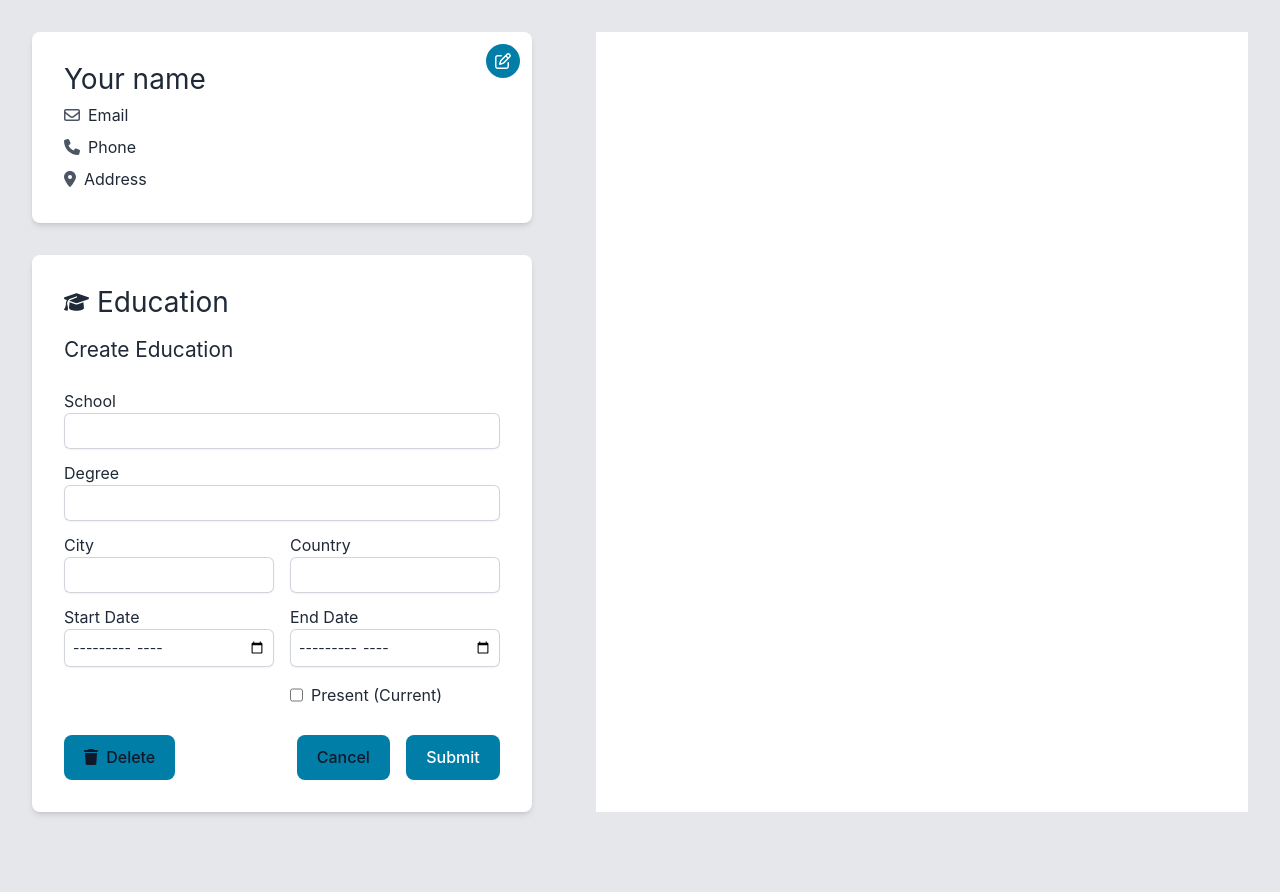
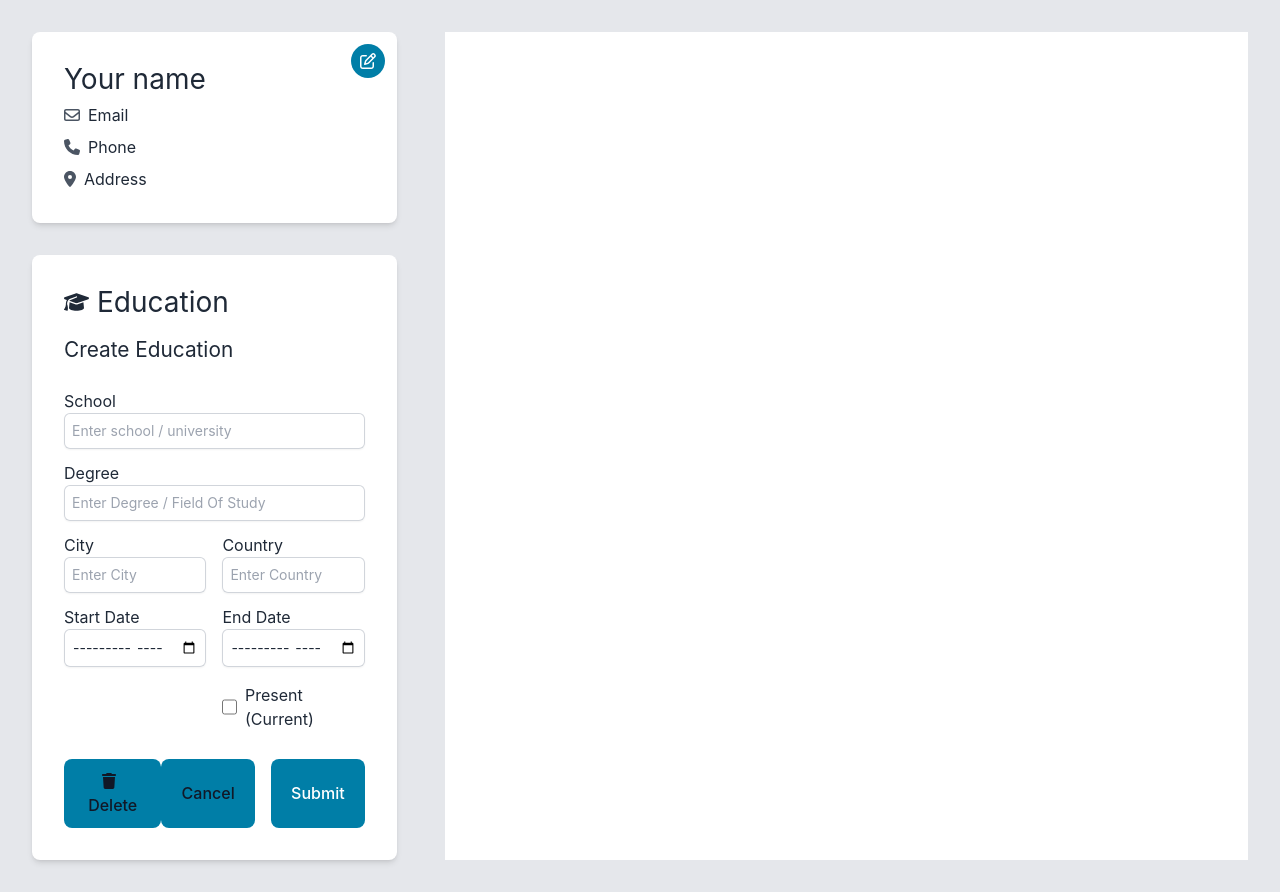
Before and after one commit to Gulcan00/cv-application, a React (Vite) app: page / in a window 1280 px wide. Both pictures are taken after a click on the button "Education". Before the commit the page ends 844 px from the top, so only its background shows below. Built offline with nearby package versions, Linux system fonts and the light colour scheme.

Commit message:
Complete education section

```diff
--- a/src/App.jsx
+++ b/src/App.jsx
@@ -2,6 +2,22 @@ import { useState } from 'react';
 import PersonalInfo from './components/PersonalInfo';
 import CV from './components/CV';
 import Education from './components/Education';
+
+const sortByEndDate = (list) =>
+  list.sort((a, b) => {
+    if (a.endDate === 'Present') {
+      return -1;
+    }
+
+    if (b.endDate === 'Present') {
+      return 1;
+    }
+
+    const yearMonth1 = a.endDate.split('-');
+    const yearMonth2 = b.endDate.split('-');
+
+    return yearMonth1[0] - yearMonth2[0] || yearMonth1[1] - yearMonth2[1];
+  });
 
 function App() {
   const [isEditing, setIsEditing] = useState(null);
@@ -21,16 +37,19 @@ function App() {
   };
 
   const handleAddEducation = (data) => {
-    setEducation([...education, data]);
+    const newEducation = sortByEndDate([...education, data]);
+    setEducation(newEducation);
   };
 
   const handleEditEducation = (data) => {
-    const newEducation = education.map((item) => {
+    let newEducation = education.map((item) => {
       if (item.id === data.id) {
         return { ...data };
       }
       return item;
     });
+
+    newEducation = sortByEndDate(newEducation);
 
     setEducation(newEducation);
   };
@@ -48,8 +67,8 @@ function App() {
   };
 
   return (
-    <div className="flex flex-wrap gap-16 p-8">
-      <div className="flex-1 max-w-[500px] grid grid-cols-1 gap-y-8">
+    <div className="flex flex-wrap p-8 justify-between max-w-screen-2xl">
+      <div className="w-[30%] max-w-sm grid grid-cols-1 gap-y-8">
         <PersonalInfo
           personalInfo={personalInfo}
           handleSubmit={handleSubmitPersonalInfo}
@@ -65,7 +84,7 @@ function App() {
           toggleIsEditing={(id) => toggleIsEditing(id)}
         />
       </div>
-      <CV personalInfo={personalInfo} />
+      <CV personalInfo={personalInfo} education={education} />
     </div>
   );
 }
--- a/src/components/CV.jsx
+++ b/src/components/CV.jsx
@@ -5,11 +5,16 @@ import {
 } from '@fortawesome/free-solid-svg-icons';
 import { FontAwesomeIcon } from '@fortawesome/react-fontawesome';
 
-export default function CV({ personalInfo }) {
+import '../styles/cv.css';
+
+export default function CV({ personalInfo, education }) {
   return (
-    <div className="flex-1 flex flex-col gap-2 bg-white dark:bg-gray-800 py-6 font-serif">
+    <div className="w-[66%] min-w-fit max-w-5xl bg-white dark:bg-gray-800 py-6 font-serif">
+      <div className="w-[80%] m-auto grid grid-cols-1 gap-y-2">
         <h1 className="sr-only">CV</h1>
-      <p className="text-center text-2xl">{personalInfo.fullName}</p>
+        <h1 className="text-center text-2xl font-900 text-gray-900 dark:text-white">
+          {personalInfo.fullName}
+        </h1>
         <div className="flex justify-center gap-6">
           {personalInfo.email && (
             <span className="flex gap-2 items-center">
@@ -30,6 +35,25 @@ export default function CV({ personalInfo }) {
             </span>
           )}
         </div>
+        {education.length > 0 && (
+          <div className="mt-3 grid grid-cols-1 gap-2">
+            <h2 className="section-title">Education</h2>
+            {education.map((item) => (
+              <div className="grid grid-cols-2 text-sm" key={item.id}>
+                <p className="font-semibold">{item.degree}</p>
+                <p className="justify-self-end font-light text-gray-700 dark:text-slate-300">{`${item.startDate.replace(
+                  '-',
+                  '/'
+                )} - ${item.endDate.replace('-', '/')}`}</p>
+                <p className="font-light italic text-gray-700 dark:text-slate-300">
+                  {item.school}
+                </p>
+                <p className="justify-self-end font-light text-gray-700 dark:text-slate-300">{`${item.city}, ${item.country}`}</p>
+              </div>
+            ))}
+          </div>
+        )}
+      </div>
     </div>
   );
 }
--- a/src/components/Education.jsx
+++ b/src/components/Education.jsx
@@ -26,10 +26,8 @@ function EducationForm({ onCancel, onSubmit, onDelete, defaultValues }) {
             education.id = crypto.randomUUID();
           } else {
             education.id = defaultValues.id;
-            education.endDate = education.present
-              ? 'Present'
-              : education.endDate;
           }
+          education.endDate = education.present ? 'Present' : education.endDate;
           onSubmit(education);
         }}
       >
@@ -39,6 +37,7 @@ function EducationForm({ onCancel, onSubmit, onDelete, defaultValues }) {
             name="school"
             type="text"
             defaultValue={defaultValues?.school}
+            placeholder="Enter school / university"
           />
         </label>
         <label>
@@ -47,12 +46,18 @@ function EducationForm({ onCancel, onSubmit, onDelete, defaultValues }) {
             name="degree"
             type="text"
             defaultValue={defaultValues?.degree}
+            placeholder="Enter Degree / Field Of Study"
           />
         </label>
         <div className="grid grid-cols-2 gap-4">
           <label>
             City
-            <input name="city" type="text" defaultValue={defaultValues?.city} />
+            <input
+              name="city"
+              type="text"
+              defaultValue={defaultValues?.city}
+              placeholder="Enter City"
+            />
           </label>
           <label>
             Country
@@ -60,6 +65,7 @@ function EducationForm({ onCancel, onSubmit, onDelete, defaultValues }) {
               name="country"
               type="text"
               defaultValue={defaultValues?.country}
+              placeholder="Enter Country"
             />
           </label>
         </div>
@@ -86,7 +92,7 @@ function EducationForm({ onCancel, onSubmit, onDelete, defaultValues }) {
           )}
           <div className={`col-start-2 ${isPresent ? 'row-start-1' : ''}`}>
             {isPresent && 'End Date'}
-            <label className="flex gap-2">
+            <label className="flex gap-2 items-center">
               <input
                 type="checkbox"
                 name="present"
@@ -94,6 +100,7 @@ function EducationForm({ onCancel, onSubmit, onDelete, defaultValues }) {
                 value={isPresent}
                 onChange={(e) => setIsPresent(e.target.checked)}
                 defaultChecked={defaultValues?.endDate === 'Present'}
+                className="h-4 w-4"
               />
               Present (Current)
             </label>
@@ -173,7 +180,25 @@ export default function Education({
               {education.map((educationItem) => (
                 <div key={educationItem.id} className="grid grid-cols-1">
                   <div className="flex">
-                    <div className="flex-1">{educationItem.school} </div>
+                    <div className="flex-1 text-sm flex flex-col">
+                      <div>
+                        <span className="font-bold">
+                          {educationItem.degree}
+                        </span>
+                        ,{' '}
+                        <span className="italic font-light">
+                          {educationItem.school}
+                        </span>
+                      </div>
+                      <p className="m-0 text-xs">
+                        {`${educationItem.startDate.replace(
+                          '-',
+                          '/'
+                        )} - ${educationItem.endDate.replace('-', '/')}`}
+                        <span className="mx-2.5">|</span>
+                        {`${educationItem.city}, ${educationItem.country}`}
+                      </p>
+                    </div>
                     <EditButton
                       onClick={() => {
                         setEditingId(educationItem.id);
--- /dev/null
+++ b/src/styles/cv.css
@@ -0,0 +1,3 @@
+.section-title {
+  @apply text-base uppercase border-b-2 border-b-gray-800 dark:border-b-slate-200 text-gray-900 dark:text-white font-semibold;
+}
```
Lines whose indentation alone changed are shown as unchanged.
